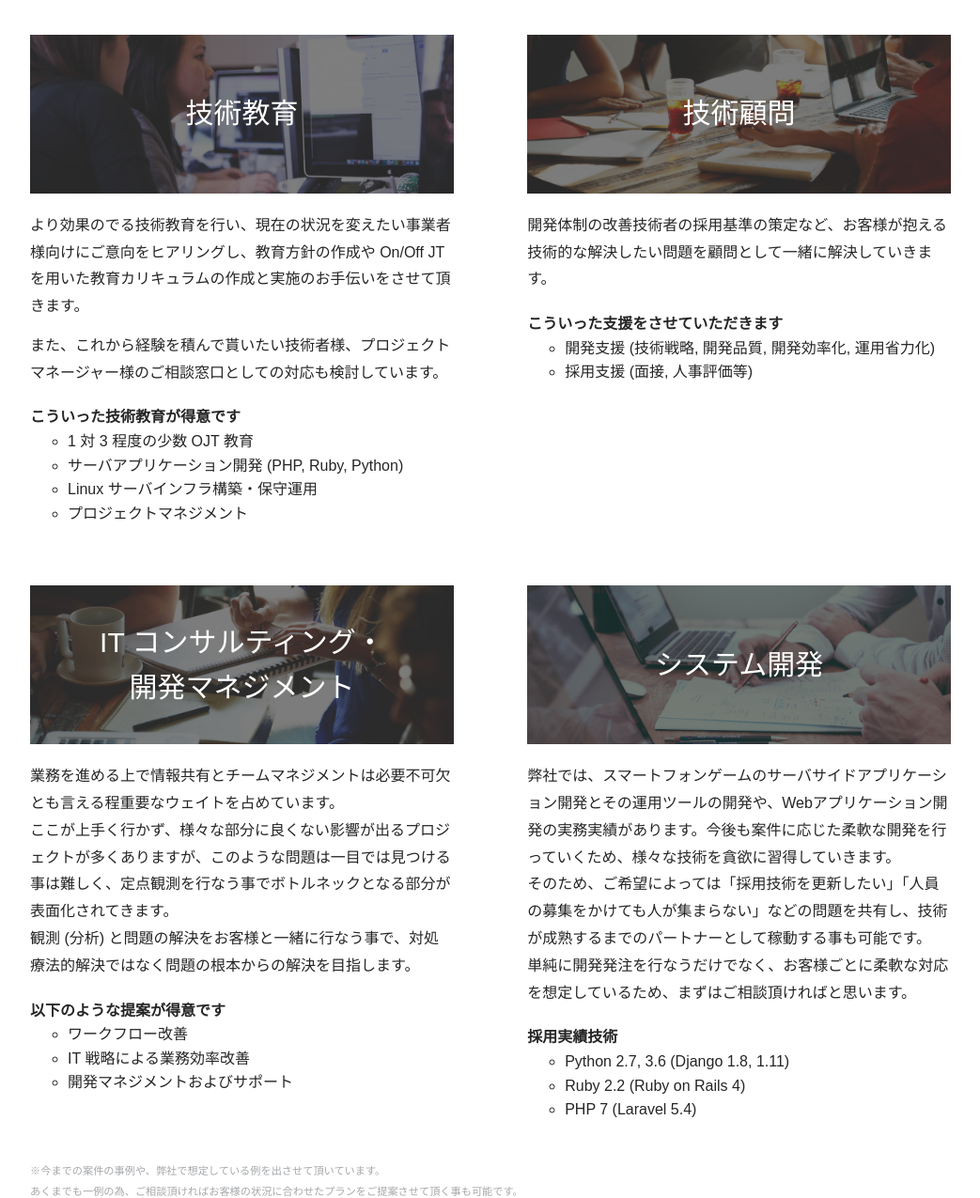
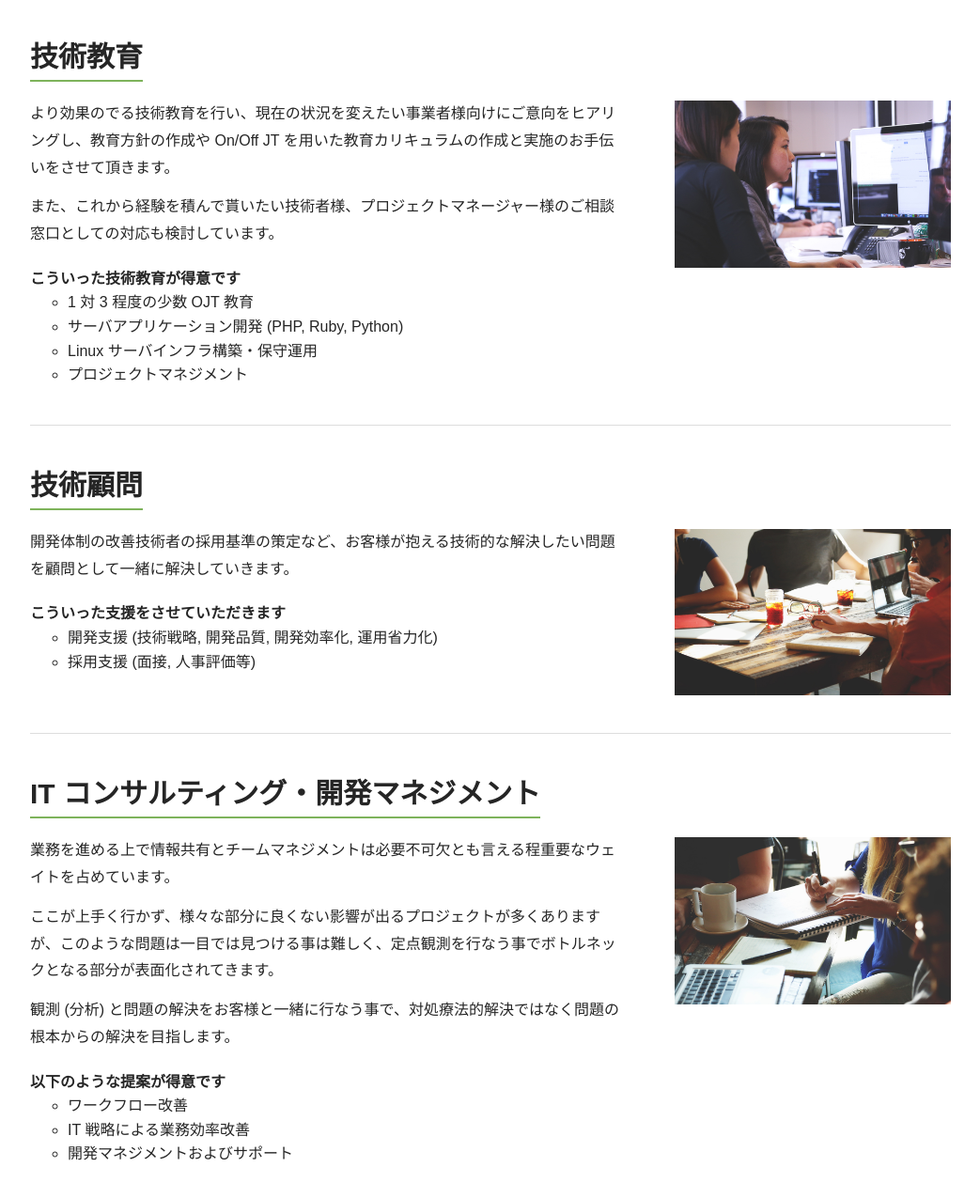
Before and after one commit to co-routine/co-routine.github.io, a website: page source/pug/service/index.pug in a window 1280 px wide. Shown: the part 688-1963 px from the top of the page at 94% size, without its empty margins (118-1161 px from the left). Drawn offline with nearby package versions, Linux system fonts and the light colour scheme; files that its build step writes are made by us from their sources.

Commit message:
update service list layout

```diff
--- a/package.json
+++ b/package.json
@@ -9,7 +9,8 @@
     "build:sass": "node-sass --importer node_modules/node-sass-glob-importer/dist/cli.js ./source/sass/application.scss ./public/dist/stylesheet/application.css --output-style compressed",
     "build:js": "rollup -c -m",
     "build": "npm-run-all build:*",
-    "watch:files": "http-server -o",
+    "watch": "npm-run-all watch:*",
+    "serve": "http-server -o",
     "watch:pug": "watch 'npm run build:pug' source/pug/",
     "watch:sass": "watch 'npm run build:sass' source/sass/",
     "watch:js": "watch 'npm run build:js' source/javascript/",
--- a/source/pug/service/index.pug
+++ b/source/pug/service/index.pug
@@ -39,88 +39,77 @@ block body
               li.c-service-list__item#anc-training
                 .c-service-info
                   header.c-service-info__header
-                    .c-card
-                      .c-card-cover
-                        .c-card-cover__content
-                          .c-card-cover__content__inner
-                            h3.c-h.c-h--small.c-card-cover__title 技術教育
-                      .c-card__bg
-                        .c-bg-img.c-bg-img--scale(style="background-image: url(/dist/image/img-service--training.jpg)")
+                    h3.c-h.c-h--small.p-service__info__h 技術教育
                   .c-service-info__body
-                    p.c-lead
-                      | より効果のでる技術教育を行い、現在の状況を変えたい事業者様向けにご意向をヒアリングし、教育方針の作成や On/Off JT を用いた教育カリキュラムの作成と実施のお手伝いをさせて頂きます。
-                    p.c-lead
-                      | また、これから経験を積んで貰いたい技術者様、プロジェクトマネージャー様のご相談窓口としての対応も検討しています。
-                    aside.c-aside
-                      h4 こういった技術教育が得意です
-                      ul
-                        li 1 対 3 程度の少数 OJT 教育
-                        li サーバアプリケーション開発 (PHP, Ruby, Python)
-                        li Linux サーバインフラ構築・保守運用
-                        li プロジェクトマネジメント
+                    .c-service-info__content
+                      p.c-lead
+                        | より効果のでる技術教育を行い、現在の状況を変えたい事業者様向けにご意向をヒアリングし、教育方針の作成や On/Off JT を用いた教育カリキュラムの作成と実施のお手伝いをさせて頂きます。
+                      p.c-lead
+                        | また、これから経験を積んで貰いたい技術者様、プロジェクトマネージャー様のご相談窓口としての対応も検討しています。
+                      aside.c-aside
+                        h4 こういった技術教育が得意です
+                        ul
+                          li 1 対 3 程度の少数 OJT 教育
+                          li サーバアプリケーション開発 (PHP, Ruby, Python)
+                          li Linux サーバインフラ構築・保守運用
+                          li プロジェクトマネジメント
+                    .c-service-info__img
+                      .c-img
+                        img(src="/dist/image/img-service--training.jpg")
+
               li.c-service-list__item#anc-advisor
                 .c-service-info
                   header.c-service-info__header
-                    .c-card
-                        .c-card-cover
-                          .c-card-cover__content
-                            .c-card-cover__content__inner
-                              h3.c-h.c-h--small.c-card-cover__title 技術顧問
-                        .c-card__bg
-                          .c-bg-img.c-bg-img--scale(style="background-image: url(/dist/image/img-service--advisor.jpg)")
+                    h3.c-h.c-h--small.p-service__info__h 技術顧問
                   .c-service-info__body
-                    p.c-lead
-                      | 開発体制の改善技術者の採用基準の策定など、お客様が抱える技術的な解決したい問題を顧問として一緒に解決していきます。
+                    .c-service-info__content
+                      p.c-lead 開発体制の改善技術者の採用基準の策定など、お客様が抱える技術的な解決したい問題を顧問として一緒に解決していきます。
+                      aside.c-aside
+                        h4 こういった支援をさせていただきます
+                        ul
+                          li 開発支援 (技術戦略, 開発品質, 開発効率化, 運用省力化)
+                          li 採用支援 (面接, 人事評価等)
+                    .c-service-info__img
+                      .c-img
+                        img(src="/dist/image/img-service--advisor.jpg")
 
-                    aside.c-aside
-                      h4 こういった支援をさせていただきます
-                      ul
-                        li 開発支援 (技術戦略, 開発品質, 開発効率化, 運用省力化)
-                        li 採用支援 (面接, 人事評価等)
-
-            ul.c-service-list.p-service__service-list
               li.c-service-list__item#anc-consulting
                 .c-service-info
                   header.c-service-info__header
-                    .c-card
-                      .c-card-cover
-                        .c-card-cover__content
-                          .c-card-cover__content__inner
-                            h3.c-h.c-h--small.c-card-cover__title IT コンサルティング・<br>開発マネジメント
-                      .c-card__bg
-                        .c-bg-img.c-bg-img--scale(style="background-image: url(/dist/image/img-service--consulting.jpg)")
+                    h3.c-h.c-h--small.p-service__info__h IT コンサルティング・開発マネジメント
                   .c-service-info__body
-                    p.c-lead
-                      | 業務を進める上で情報共有とチームマネジメントは必要不可欠とも言える程重要なウェイトを占めています。<br>
-                      | ここが上手く行かず、様々な部分に良くない影響が出るプロジェクトが多くありますが、このような問題は一目では見つける事は難しく、定点観測を行なう事でボトルネックとなる部分が表面化されてきます。<br>
-                      | 観測 (分析) と問題の解決をお客様と一緒に行なう事で、対処療法的解決ではなく問題の根本からの解決を目指します。
-                    aside.c-aside
-                      h4 以下のような提案が得意です
-                      ul
-                        li ワークフロー改善
-                        li IT 戦略による業務効率改善
-                        li 開発マネジメントおよびサポート
+                    .c-service-info__content
+                      p.c-lead 業務を進める上で情報共有とチームマネジメントは必要不可欠とも言える程重要なウェイトを占めています。<br>
+                      p.c-lead ここが上手く行かず、様々な部分に良くない影響が出るプロジェクトが多くありますが、このような問題は一目では見つける事は難しく、定点観測を行なう事でボトルネックとなる部分が表面化されてきます。<br>
+                      p.c-lead 観測 (分析) と問題の解決をお客様と一緒に行なう事で、対処療法的解決ではなく問題の根本からの解決を目指します。
+                      aside.c-aside
+                        h4 以下のような提案が得意です
+                        ul
+                          li ワークフロー改善
+                          li IT 戦略による業務効率改善
+                          li 開発マネジメントおよびサポート
+                    .c-service-info__img
+                      .c-img
+                        img(src="/dist/image/img-service--consulting.jpg")
+
               li.c-service-list__item#anc-development
                 .c-service-info
                   header.c-service-info__header
-                    .c-card
-                      .c-card-cover
-                        .c-card-cover__content
-                          .c-card-cover__content__inner
-                            h3.c-h.c-h--small.c-card-cover__title システム開発
-                      .c-card__bg
-                        .c-bg-img.c-bg-img--scale(style="background-image: url(/dist/image/img-service--development.jpg)")
+                    h3.c-h.c-h--small.p-service__info__h システム開発
                   .c-service-info__body
-                    p.c-lead
-                      | 弊社では、スマートフォンゲームのサーバサイドアプリケーション開発とその運用ツールの開発や、Webアプリケーション開発の実務実績があります。今後も案件に応じた柔軟な開発を行っていくため、様々な技術を貪欲に習得していきます。<br>
-                      | そのため、ご希望によっては「採用技術を更新したい」「人員の募集をかけても人が集まらない」などの問題を共有し、技術が成熟するまでのパートナーとして稼動する事も可能です。<br>
-                      | 単純に開発発注を行なうだけでなく、お客様ごとに柔軟な対応を想定しているため、まずはご相談頂ければと思います。
-                    aside.c-aside
-                      h4 採用実績技術
-                      ul
-                        li Python 2.7, 3.6 (Django 1.8, 1.11)
-                        li Ruby 2.2 (Ruby on Rails 4)
-                        li PHP 7 (Laravel 5.4)
+                    .c-service-info__content
+                      p.c-lead 弊社では、スマートフォンゲームのサーバサイドアプリケーション開発とその運用ツールの開発や、Webアプリケーション開発の実務実績があります。今後も案件に応じた柔軟な開発を行っていくため、様々な技術を貪欲に習得していきます。<br>
+                      p.c-lead そのため、ご希望によっては「採用技術を更新したい」「人員の募集をかけても人が集まらない」などの問題を共有し、技術が成熟するまでのパートナーとして稼動する事も可能です。<br>
+                      p.c-lead 単純に開発発注を行なうだけでなく、お客様ごとに柔軟な対応を想定しているため、まずはご相談頂ければと思います。
+                      aside.c-aside
+                        h4 採用実績技術
+                        ul
+                          li Python 2.7, 3.6 (Django 1.8, 1.11)
+                          li Ruby 2.2 (Ruby on Rails 4)
+                          li PHP 7 (Laravel 5.4)
+                    .c-service-info__img
+                      .c-img
+                        img(src="/dist/image/img-service--development.jpg")
           .c-section__footer
             p.c-note
               small
--- a/source/sass/object/component/_service-info.scss
+++ b/source/sass/object/component/_service-info.scss
@@ -14,6 +14,8 @@
   }
 
   &__body {
+    display: flex;
+    flex-wrap: wrap;
     margin-top: 20px;
 
     @include mq('medium') {
@@ -21,3 +23,12 @@
     }
   }
 }
+
+.c-service-info__content {
+  width: 64%;
+  margin-right: 6%;
+}
+
+.c-service-info__img {
+  width: 30%;
+}
--- a/source/sass/object/component/_service-list.scss
+++ b/source/sass/object/component/_service-list.scss
@@ -1,5 +1,4 @@
 .c-service-list {
-  display: flex;
   list-style-type: none;
   padding-left: 0;
   margin: 0;
@@ -17,23 +16,11 @@
   }
 
   &__item {
-    width: 46%;
-
-    @include mq('medium') {
-      width: 100%;
-    }
 
     & + & {
-      margin-left: 8%;
-
-      @include mq('medium') {
-        margin-left: 0;
-        margin-top: $base-margin * 1.4;
-      }
-    }
-
-    &:nth-of-type(2n+1) {
-      margin-left: 0;
+      margin-top: $base-margin;
+      padding-top: $base-margin;
+      border-top: 1px solid #ddd;
     }
   }
 }
--- a/source/sass/object/project/_service.scss
+++ b/source/sass/object/project/_service.scss
@@ -6,3 +6,8 @@
     }
   }
 }
+
+.p-service__info__h {
+  display: inline-block;
+  border-bottom: 2px solid $color-accent;
+}
```
Also changed, not shown: public/dist/stylesheet/application.css, public/service/index.html.
